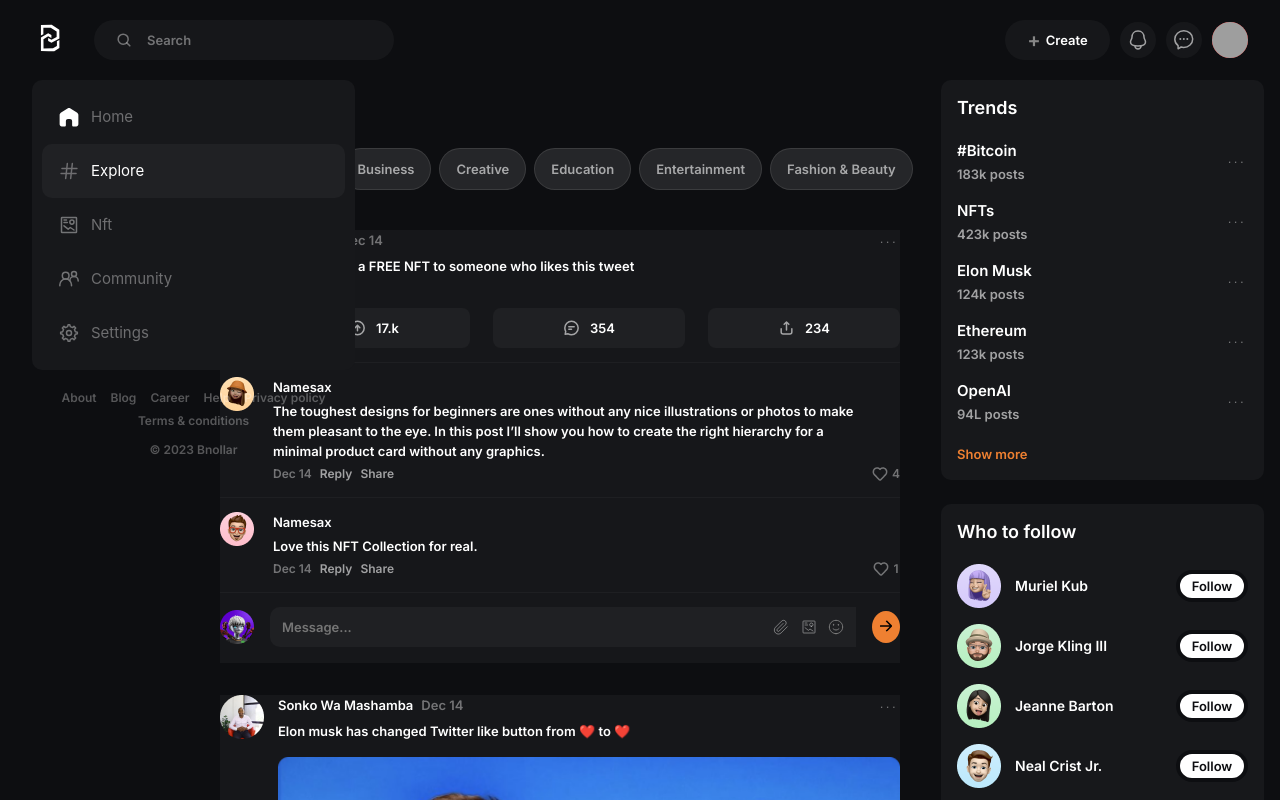
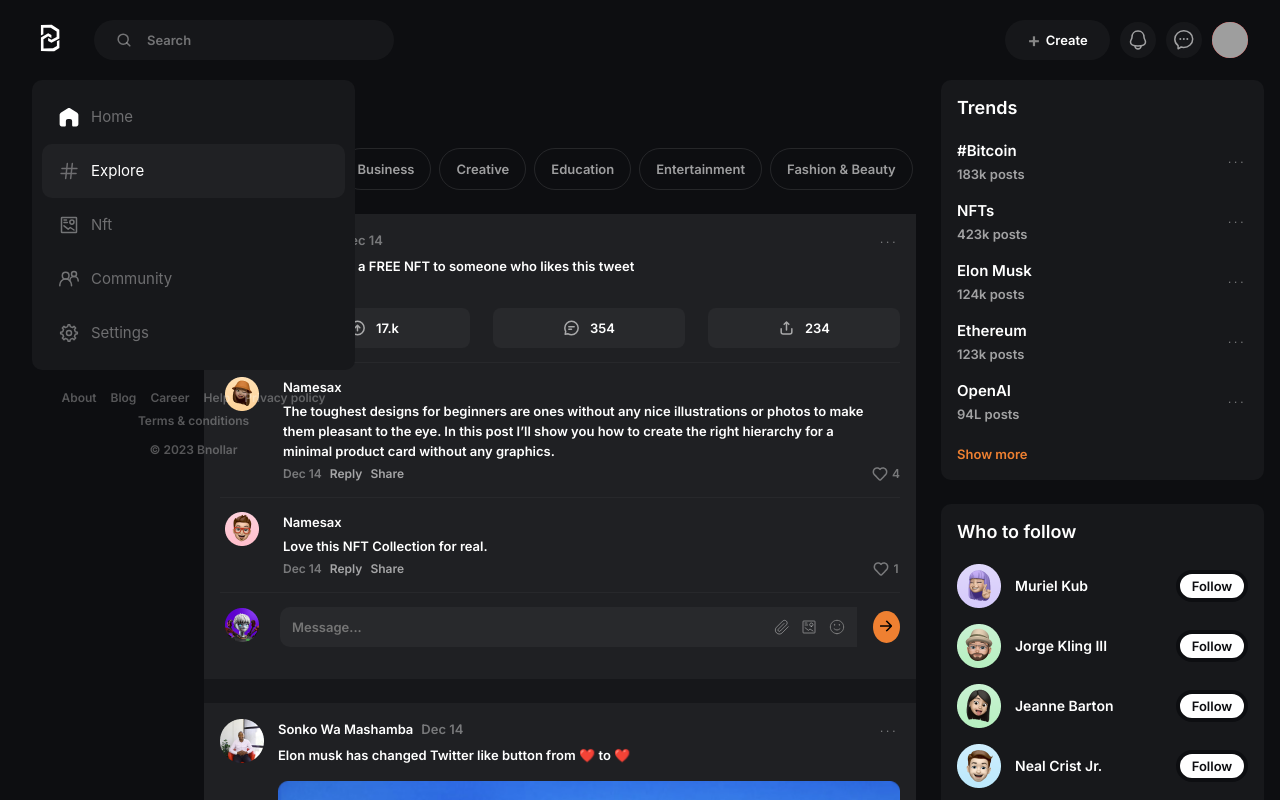
Before and after one commit to BnollarGroup/Bnollar, a React (Create React App) app: page /explore in a window 1280 px wide. Both pictures are taken after a click on the button "354". Shown: the top 800 px of the page. Built offline with nearby package versions, Linux system fonts and the light colour scheme; grey boxes are pictures that could not be loaded.

Commit message:
changed some visual parts of markup

```diff
--- a/src/components/Explore/Comment/Comment.module.css
+++ b/src/components/Explore/Comment/Comment.module.css
@@ -12,6 +12,12 @@
 .postComment {
     display: flex;
     column-gap: 19px;
+}
+
+.commentAvatarBlock {
+    padding: 0 5px;
+    width: fit-content;
+    height: fit-content;
 }
 
 .commentAvatar {
--- a/src/components/Explore/Comment/Comment.tsx
+++ b/src/components/Explore/Comment/Comment.tsx
@@ -43,11 +43,13 @@ function Comment(props: CommentProps) {
             return (
               <div className={styles.postComments}>
                 <div className={styles.postComment}>
-                  <img
-                    className={styles.commentAvatar}
-                    src={reply.image}
-                    alt=""
-                  />
+                  <div className={styles.commentAvatarBlock}>
+                    <img
+                      className={styles.commentAvatar}
+                      src={reply.image}
+                      alt="user avatar"
+                    />
+                  </div>
                   <div className={styles.commentInfo}>
                     <p className={styles.commentAuthor}>{reply.username}</p>
                     <p className={styles.commentText}>{reply.content}</p>
@@ -88,7 +90,9 @@ function Comment(props: CommentProps) {
             );
           })}
           <div className={styles.sendMessage}>
-            <img src={currentUser} alt="current user" />
+            <div className={styles.commentAvatarBlock}>
+              <img src={currentUser} alt="current user" />
+            </div>
             <div className={styles.sendMessageContainer}>
               <textarea
                 className={styles.messageInput}
--- a/src/components/Explore/Post/Post.module.css
+++ b/src/components/Explore/Post/Post.module.css
@@ -2,7 +2,8 @@
     width: 100%;
     display: flex;
     flex-direction: column;
-    margin-bottom: 32px;
+    margin-bottom: 24px;
+    padding: 16px;
     background: rgba(255, 255, 255, 0.04);
 }
 
--- a/src/pages/Explore/Explore.module.css
+++ b/src/pages/Explore/Explore.module.css
@@ -1,7 +1,7 @@
 .container {
     display: flex;
     column-gap: 25px;
-    padding-right: 16px;
+    padding: 0 16px 0 25px;
 }
 
 .title {
@@ -14,8 +14,8 @@
 
 .categoryButtons {
     display: flex;
+    flex-wrap: wrap;
     column-gap: 8px;
-    flex-wrap: wrap;
     margin: 24px 0;
 }
 
@@ -23,7 +23,7 @@
     border: 1px solid rgba(255, 255, 255, 0.1);
     border-radius: 40px;
     padding: 10px 16px;
-    background: rgba(255, 255, 255, 0.1);
+    background: inherit;
     font-family: 'Inter';
     font-style: normal;
     font-weight: 500;
@@ -34,5 +34,5 @@
 
 .newsFeed {
     width: 712px;
-    padding: 16px;
+    background: rgba(255, 255, 255, 0.04);
 }
--- a/src/pages/Explore/Explore.tsx
+++ b/src/pages/Explore/Explore.tsx
@@ -23,7 +23,11 @@ function Explore() {
         </div>
         <div className={styles.newsFeed}>
           {data.map((dataItem: DataType, index: number) => {
-            return <Post dataItem={dataItem} />;
+            return (
+              <div key={index}>
+                <Post dataItem={dataItem} />
+              </div>
+            );
           })}
         </div>
       </div>
```
